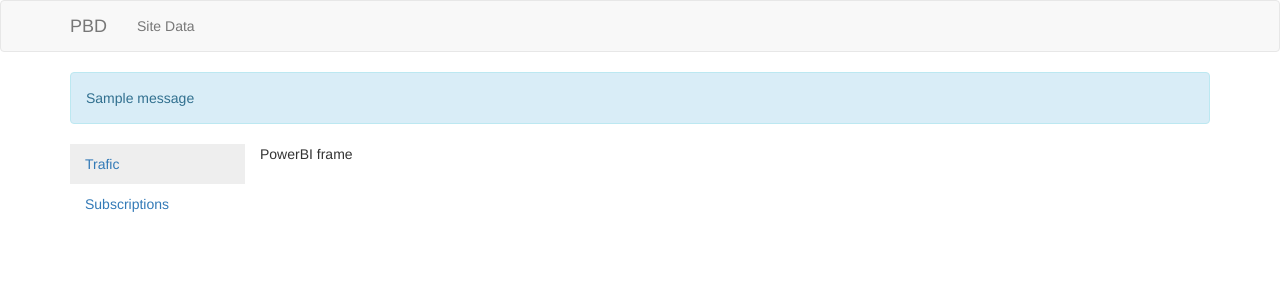
After one commit to FuckBrains/pb_dashboard, a Flask app: page /trafic-data/ in a window 1280 px wide. The commit adds this page. Shown: the top 300 px of the page. Run offline with Flask 2, Linux system fonts and the light colour scheme; one stand-in notice (Sample message) is shown; some libraries are stand-ins or nearby versions.

Commit message:
add template

```diff
--- a/pb_dashboard/app.py
+++ b/pb_dashboard/app.py
@@ -3,12 +3,14 @@ from flask_httpauth import HTTPBasicAuth
 from werkzeug.security import generate_password_hash, check_password_hash
 from os import environ
 from flask import render_template
+from flask_bootstrap import Bootstrap
 
 app = Flask(__name__)
 auth = HTTPBasicAuth()
+bootstrap = Bootstrap(app)
 
 users = {
-    environ.get('SITE_LOGIN'): generate_password_hash(environ.get('SITE_PASS')),
+    environ.get('SITE_LOGIN') or 'root': generate_password_hash(environ.get('SITE_PASS') or 'pass'),
 }
 
 @auth.verify_password
@@ -19,6 +21,15 @@ def verify_password(username, password):
 
 @app.route('/')
 @auth.login_required
-def hello():
+def index():
+    return render_template('index.html')
 
-    return render_template('index.html', power_bi_url=environ.get('POWER_BI_URL'))
+@app.route('/trafic-data/')
+@auth.login_required
+def trafic_data():
+    return render_template('trafic_data.html', power_bi_url=environ.get('POWER_BI_URL'))
+
+@app.route('/subscription-data/')
+@auth.login_required
+def subscription_data():
+    return render_template('index.html')
--- a/pb_dashboard/pyproject.toml
+++ b/pb_dashboard/pyproject.toml
@@ -9,6 +9,7 @@ python = "^3.8"
 Flask = "^1.1.2"
 gunicorn = "^20.1.0"
 Flask-HTTPAuth = "^4.2.0"
+Flask-Bootstrap = "^3.3.7"
 
 [tool.poetry.dev-dependencies]
 flake8 = "^3.9.0"
--- /dev/null
+++ b/pb_dashboard/static/dashboard.css
@@ -0,0 +1,3 @@
+li.nav-item.active {
+    background: #eee;
+}
--- /dev/null
+++ b/pb_dashboard/templates/base.html
@@ -0,0 +1,46 @@
+{% extends 'bootstrap/base.html' %}
+{% block styles %}
+{{super()}}
+<link rel="stylesheet"
+      href="{{url_for('.static', filename='dashboard.css')}}">
+{% endblock %}
+
+{% block title %}
+    {% if title %}{{ title }} - Pixelbuddha{% else %}Pixelbuddha dashboard{% endif %}
+{% endblock %}
+
+{% block navbar %}
+    <nav class="navbar navbar-default">
+        <div class="container">
+            <div class="navbar-header">
+                <button type="button" class="navbar-toggle collapsed" data-toggle="collapse" data-target="#bs-example-navbar-collapse-1" aria-expanded="false">
+                    <span class="sr-only">Toggle navigation</span>
+                    <span class="icon-bar"></span>
+                    <span class="icon-bar"></span>
+                    <span class="icon-bar"></span>
+                </button>
+                <a class="navbar-brand" href="{{ url_for('index') }}">PBD</a>
+            </div>
+            <div class="collapse navbar-collapse" id="bs-example-navbar-collapse-1">
+                <ul class="nav navbar-nav">
+                    <li><a href="{{ url_for('index') }}">Site Data</a></li>
+                </ul>
+            </div>
+        </div>
+    </nav>
+{% endblock %}
+
+{% block content %}
+    <div class="container">
+        {% with messages = get_flashed_messages() %}
+        {% if messages %}
+            {% for message in messages %}
+            <div class="alert alert-info" role="alert">{{ message }}</div>
+            {% endfor %}
+        {% endif %}
+        {% endwith %}
+
+        {% block app_content %}{% endblock %}
+    </div>
+
+{% endblock %}
--- a/pb_dashboard/templates/index.html
+++ b/pb_dashboard/templates/index.html
@@ -1 +1,4 @@
-<iframe width="1024" height="1060" src="{{ power_bi_url }}" frameborder="0" allowFullScreen="true"></iframe>
+{% extends "site_data_content.html" %}
+{% block data_content %}
+    Index
+{% endblock %}
--- /dev/null
+++ b/pb_dashboard/templates/site_data_content.html
@@ -0,0 +1,12 @@
+{% extends "base.html" %}
+{% block app_content %}
+    <ul class="nav flex-column col-md-2">
+        <li class="nav-item {% if request.url_rule.endpoint == "trafic_data" %}active{% endif %}">
+            <a class="nav-link" aria-current="page" href="{{ url_for('trafic_data') }}">Trafic</a>
+        </li>
+        <li class="nav-item {% if request.url_rule.endpoint == "subscription_data" %}active{% endif %}">
+            <a class="nav-link" href="{{ url_for('subscription_data') }}">Subscriptions</a>
+        </li>
+    </ul>
+    {% block data_content %}{% endblock %}
+{% endblock %}
--- /dev/null
+++ b/pb_dashboard/templates/trafic_data.html
@@ -0,0 +1,8 @@
+{% extends "site_data_content.html" %}
+{% block data_content %}
+    {% if power_bi_url %}
+        <iframe width="1024" height="1060" src="{{ power_bi_url }}" frameborder="0" allowFullScreen="true"></iframe>
+    {% else %}
+        PowerBI frame
+    {% endif %}
+{% endblock %}
```
Also changed, not shown: 1 other file.
